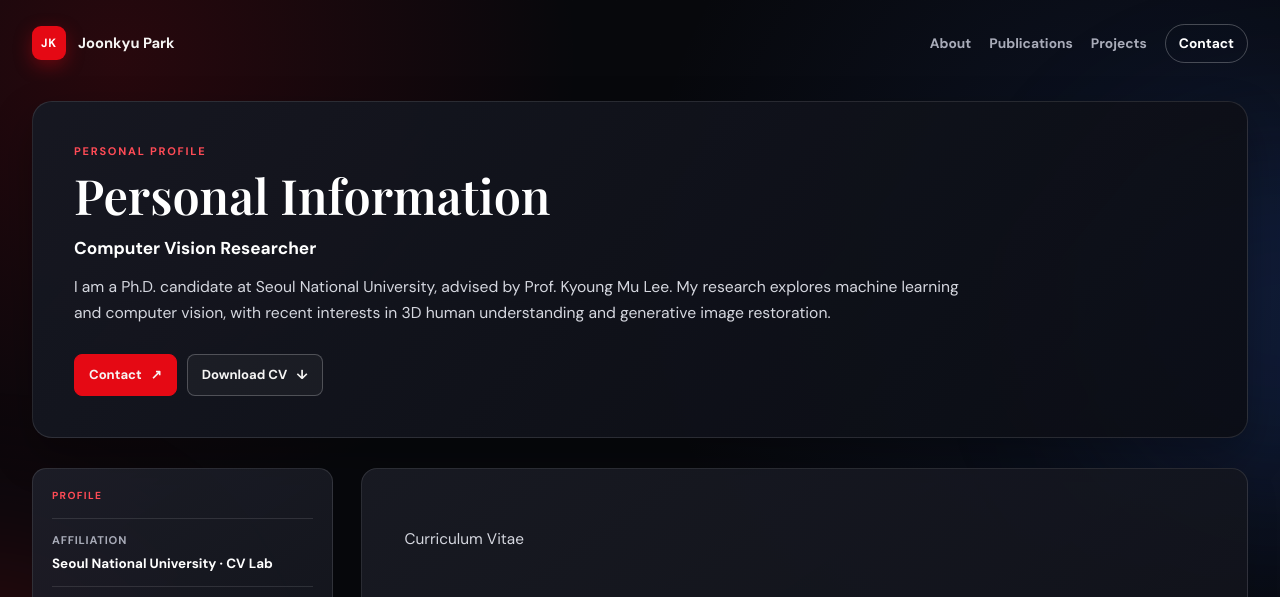
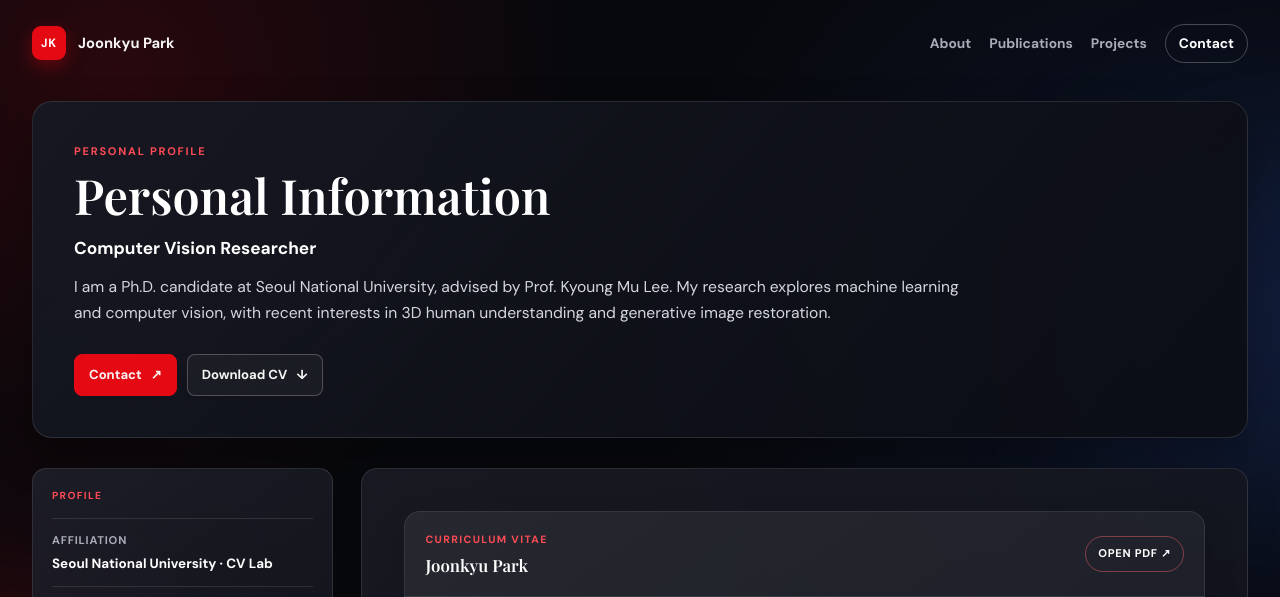
Before and after one commit to jkpark08/jkpark08.github.io, a Jekyll site: the page built from _posts/2027-12-31-edu.markdown, in a window 1280 px wide. Shown: the top 597 px of the page. Built offline with Jekyll 4.4.1, drawn with Linux system fonts in a browser that asks for light colours; grey boxes are pictures that could not be loaded.

Commit message:
Update showcase.css

```diff
--- a/assets/css/showcase.css
+++ b/assets/css/showcase.css
@@ -2371,3 +2371,92 @@
   max-width: 900px;
   margin-top: 12px;
 }
+
+
+/* =========================================================
+   Embedded CV document
+   ========================================================= */
+
+.cv-document-card {
+  overflow: hidden;
+  margin: 0;
+  border: 1px solid var(--line);
+  border-radius: 16px;
+  background:
+    linear-gradient(
+      145deg,
+      rgba(255, 255, 255, 0.045),
+      rgba(255, 255, 255, 0.018)
+    );
+  box-shadow: 0 14px 32px rgba(0, 0, 0, 0.18);
+}
+
+.cv-document-card__header {
+  display: flex;
+  align-items: center;
+  justify-content: space-between;
+  gap: 18px;
+  padding: 18px 20px;
+  border-bottom: 1px solid var(--line);
+  background: rgba(255, 255, 255, 0.025);
+}
+
+.cv-document-card__header p {
+  margin: 0 0 4px !important;
+  color: var(--accent-bright) !important;
+  font-size: 0.66rem !important;
+  font-weight: 800;
+  letter-spacing: 0.13em;
+  text-transform: uppercase;
+}
+
+.cv-document-card__header h2 {
+  margin: 0 !important;
+  color: #ffffff;
+  font-size: 1.05rem !important;
+}
+
+.cv-document-card__header a {
+  display: inline-flex;
+  flex: 0 0 auto;
+  align-items: center;
+  min-height: 36px;
+  padding: 0 12px;
+  border: 1px solid rgba(255, 98, 107, 0.45);
+  border-radius: 999px;
+  color: #ffffff;
+  font-size: 0.70rem;
+  font-weight: 800;
+  letter-spacing: 0.06em;
+  text-decoration: none;
+  text-transform: uppercase;
+  transition: background 160ms ease, border-color 160ms ease;
+}
+
+.cv-document-card__header a:hover {
+  border-color: var(--accent);
+  background: rgba(229, 9, 20, 0.16);
+}
+
+.cv-document-card__viewer {
+  display: block;
+  width: 100%;
+  height: min(78vh, 1050px);
+  min-height: 620px;
+  border: 0;
+  background: #ffffff;
+}
+
+@media (max-width: 620px) {
+  .cv-document-card__header {
+    align-items: flex-start;
+    flex-direction: column;
+    gap: 12px;
+    padding: 16px;
+  }
+
+  .cv-document-card__viewer {
+    height: 72vh;
+    min-height: 540px;
+  }
+}
```
